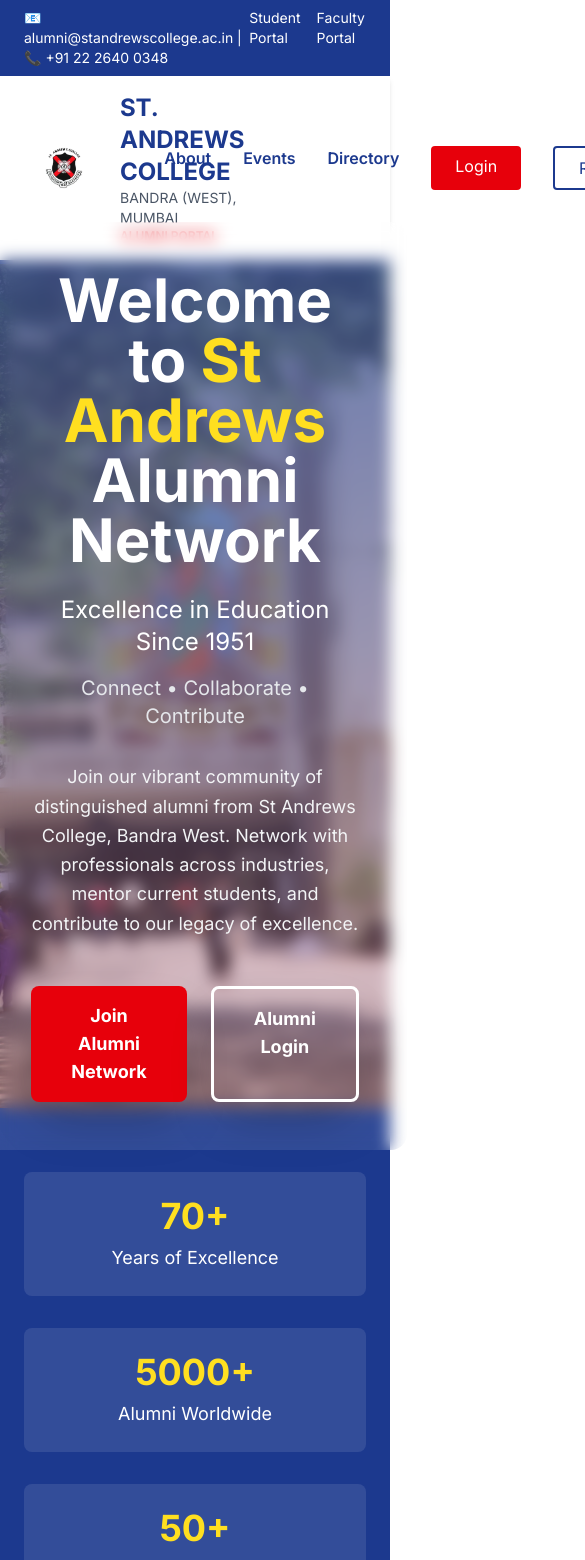
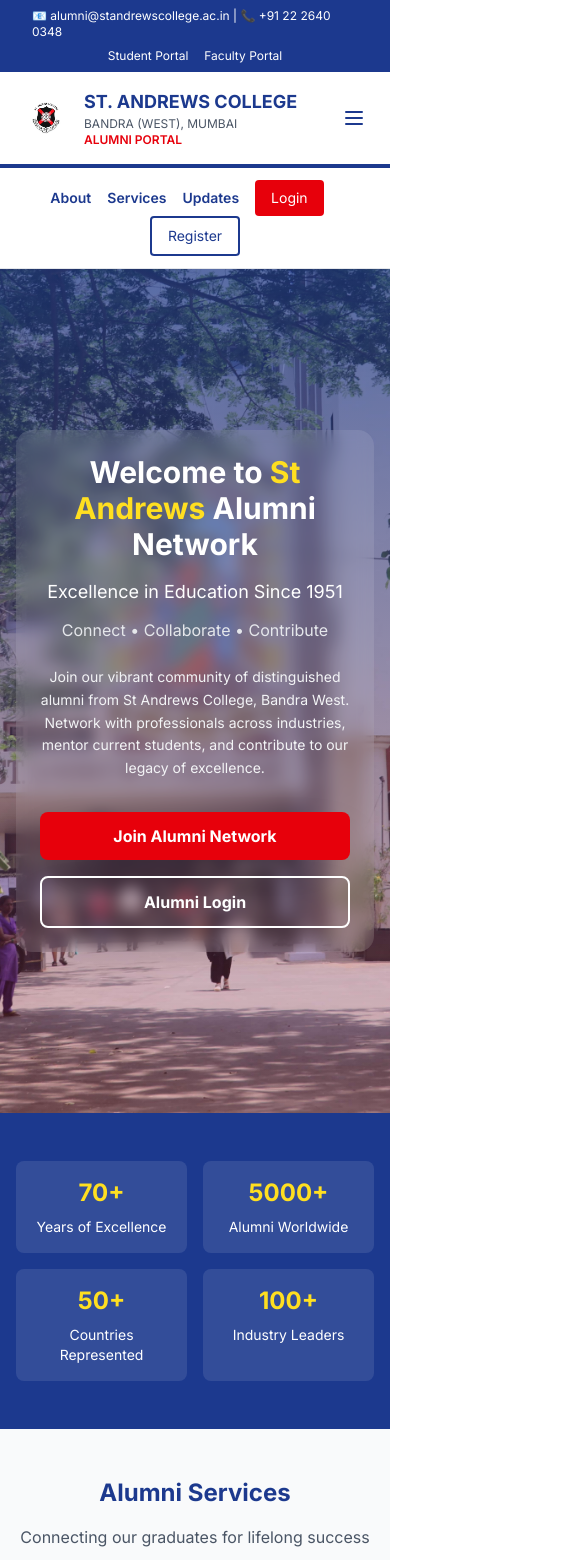
Before and after one commit to TaiyoYozakura/FP-Web-Proto, a Next.js app: page / in a window 390 px wide. Shown: the top 1560 px of the page, 585 px wide, since content can reach past the window. Built offline with nearby package versions, Linux system fonts and the light colour scheme.

Commit message:
fixed navbar responsiveness

```diff
--- a/src/app/globals.css
+++ b/src/app/globals.css
@@ -10,6 +10,7 @@
   color: var(--foreground);
   background: var(--background);
   font-family: 'Inter', -apple-system, BlinkMacSystemFont, 'Segoe UI', 'Roboto', sans-serif;
+  overflow-x: hidden;
 }
 
 /* Text shadow for better readability on images */
@@ -38,8 +39,28 @@
   transition: color 0.2s ease, background-color 0.2s ease, border-color 0.2s ease, transform 0.2s ease, box-shadow 0.2s ease;
 }
 
+/* Mobile-first responsive utilities */
+@media (max-width: 640px) {
+  .container {
+    padding-left: 1rem;
+    padding-right: 1rem;
+  }
+}
+
+/* Ensure images are responsive */
+img {
+  max-width: 100%;
+  height: auto;
+}
+
 @layer utilities {
   .text-balance {
     text-wrap: balance;
   }
+
+  /* Custom responsive utilities */
+  .safe-area-inset {
+    padding-left: env(safe-area-inset-left);
+    padding-right: env(safe-area-inset-right);
+  }
 }
--- a/src/app/page.tsx
+++ b/src/app/page.tsx
@@ -3,6 +3,7 @@
 import { useState, useEffect } from 'react';
 import Link from 'next/link';
 import Image from 'next/image';
+import Navbar from '@/components/Navbar';
 
 export default function LandingPage() {
   const [isVisible, setIsVisible] = useState(false);
@@ -13,65 +14,46 @@
 
   return (
     <div className="min-h-screen bg-white">
-      {/* Top Bar */}
-      <div className="bg-blue-900 text-white py-2 px-6 text-sm">
-        <div className="container mx-auto flex justify-between">
-          <span>📧 alumni@standrewscollege.ac.in | 📞 +91 22 2640 0348</span>
-          <div className="flex space-x-4">
-            <Link href="#" className="hover:text-yellow-300">Student Portal</Link>
-            <Link href="#" className="hover:text-yellow-300">Faculty Portal</Link>
+      <Navbar />
+
+      {/* Landing Page Navigation */}
+      <div className="bg-white shadow-sm border-b border-gray-200">
+        <div className="container mx-auto px-4">
+          <div className="flex flex-wrap justify-center lg:justify-end items-center py-3 space-x-4 lg:space-x-8">
+            <Link href="#about" className="text-blue-900 hover:text-red-600 font-semibold transition-colors text-sm lg:text-base">About</Link>
+            <Link href="#services" className="text-blue-900 hover:text-red-600 font-semibold transition-colors text-sm lg:text-base">Services</Link>
+            <Link href="#updates" className="text-blue-900 hover:text-red-600 font-semibold transition-colors text-sm lg:text-base">Updates</Link>
+            <Link href="/login" className="bg-red-600 text-white px-4 py-2 rounded hover:bg-red-700 transition-colors text-sm lg:text-base">Login</Link>
+            <Link href="/register" className="border-2 border-blue-900 text-blue-900 px-4 py-2 rounded hover:bg-blue-900 hover:text-white transition-colors text-sm lg:text-base">Register</Link>
           </div>
         </div>
       </div>
 
-      {/* Navigation */}
-      <nav className="bg-white shadow-md border-b-4 border-blue-900">
-        <div className="container mx-auto px-6">
-          <div className="flex justify-between items-center py-4">
-            <div className="flex items-center space-x-4">
-              <Image src="/SAC-LOGO.webp" alt="St Andrews College" width={80} height={80} />
-              <div>
-                <h1 className="text-2xl font-bold text-blue-900">ST. ANDREWS COLLEGE</h1>
-                <p className="text-sm text-gray-600">BANDRA (WEST), MUMBAI</p>
-                <p className="text-xs text-red-600 font-semibold">ALUMNI PORTAL</p>
-              </div>
-            </div>
-            <div className="flex space-x-8">
-              <Link href="#about" className="text-blue-900 hover:text-red-600 font-semibold transition-colors">About</Link>
-              <Link href="#events" className="text-blue-900 hover:text-red-600 font-semibold transition-colors">Events</Link>
-              <Link href="/directory" className="text-blue-900 hover:text-red-600 font-semibold transition-colors">Directory</Link>
-              <Link href="/login" className="bg-red-600 text-white px-6 py-2 rounded hover:bg-red-700 transition-colors">Login</Link>
-              <Link href="/register" className="border-2 border-blue-900 text-blue-900 px-6 py-2 rounded hover:bg-blue-900 hover:text-white transition-colors">Register</Link>
-            </div>
-          </div>
-        </div>
-      </nav>
-
       {/* Hero Section */}
       <div
-        className="relative h-screen bg-cover bg-center"
+        className="relative min-h-screen bg-cover bg-center"
         style={{
           backgroundImage: 'linear-gradient(rgba(30, 58, 138, 0.7), rgba(220, 38, 38, 0.2)), url(/St-Andrews-Bg.jpg)',
           backgroundSize: 'cover',
           backgroundPosition: 'center'
         }}
       >
-        <div className={`flex flex-col items-center justify-center h-full text-center px-6 transition-all duration-1000 ${isVisible ? 'opacity-100 translate-y-0' : 'opacity-0 translate-y-10'}`}>
-          <div className="bg-white/10 backdrop-blur-sm rounded-2xl p-12 max-w-4xl">
-            <h1 className="text-6xl font-bold text-white mb-6">
+        <div className={`flex flex-col items-center justify-center min-h-screen text-center px-4 sm:px-6 lg:px-8 transition-all duration-1000 ${isVisible ? 'opacity-100 translate-y-0' : 'opacity-0 translate-y-10'}`}>
+          <div className="bg-white/10 backdrop-blur-sm rounded-2xl p-6 sm:p-8 lg:p-12 max-w-4xl mx-auto">
+            <h1 className="text-3xl sm:text-4xl lg:text-6xl font-bold text-white mb-4 lg:mb-6">
               Welcome to <span className="text-yellow-300">St Andrews</span> Alumni Network
             </h1>
-            <p className="text-2xl text-white mb-4">Excellence in Education Since 1951</p>
-            <p className="text-xl text-gray-200 mb-8">Connect • Collaborate • Contribute</p>
-            <p className="text-lg text-gray-100 mb-12 leading-relaxed">
+            <p className="text-lg sm:text-xl lg:text-2xl text-white mb-3 lg:mb-4">Excellence in Education Since 1951</p>
+            <p className="text-base sm:text-lg lg:text-xl text-gray-200 mb-6 lg:mb-8">Connect • Collaborate • Contribute</p>
+            <p className="text-sm sm:text-base lg:text-lg text-gray-100 mb-8 lg:mb-12 leading-relaxed">
               Join our vibrant community of distinguished alumni from St Andrews College, Bandra West.
               Network with professionals across industries, mentor current students, and contribute to our legacy of excellence.
             </p>
-            <div className="flex justify-center space-x-6">
-              <Link href="/register" className="bg-red-600 text-white px-10 py-4 rounded-lg text-lg font-bold hover:bg-red-700 transform hover:scale-105 transition-all shadow-2xl">
+            <div className="flex flex-col sm:flex-row justify-center gap-4 sm:gap-6">
+              <Link href="/register" className="bg-red-600 text-white px-6 sm:px-8 lg:px-10 py-3 lg:py-4 rounded-lg text-base lg:text-lg font-bold hover:bg-red-700 transform hover:scale-105 transition-all shadow-2xl">
                 Join Alumni Network
               </Link>
-              <Link href="/login" className="border-3 border-white text-white px-10 py-4 rounded-lg text-lg font-bold hover:bg-white hover:text-blue-900 transform hover:scale-105 transition-all shadow-2xl">
+              <Link href="/login" className="border-2 border-white text-white px-6 sm:px-8 lg:px-10 py-3 lg:py-4 rounded-lg text-base lg:text-lg font-bold hover:bg-white hover:text-blue-900 transform hover:scale-105 transition-all shadow-2xl">
                 Alumni Login
               </Link>
             </div>
@@ -80,72 +62,72 @@
       </div>
 
       {/* College Stats */}
-      <section className="py-16 bg-blue-900 text-white">
-        <div className="container mx-auto px-6">
-          <div className="grid md:grid-cols-4 gap-8 text-center">
-            <div className="bg-white/10 rounded-lg p-6">
-              <h3 className="text-4xl font-bold text-yellow-300 mb-2">70+</h3>
-              <p className="text-lg">Years of Excellence</p>
+      <section className="py-12 lg:py-16 bg-blue-900 text-white">
+        <div className="container mx-auto px-4 sm:px-6">
+          <div className="grid grid-cols-2 lg:grid-cols-4 gap-4 lg:gap-8 text-center">
+            <div className="bg-white/10 rounded-lg p-4 lg:p-6">
+              <h3 className="text-2xl lg:text-4xl font-bold text-yellow-300 mb-2">70+</h3>
+              <p className="text-sm lg:text-lg">Years of Excellence</p>
             </div>
-            <div className="bg-white/10 rounded-lg p-6">
-              <h3 className="text-4xl font-bold text-yellow-300 mb-2">5000+</h3>
-              <p className="text-lg">Alumni Worldwide</p>
+            <div className="bg-white/10 rounded-lg p-4 lg:p-6">
+              <h3 className="text-2xl lg:text-4xl font-bold text-yellow-300 mb-2">5000+</h3>
+              <p className="text-sm lg:text-lg">Alumni Worldwide</p>
             </div>
-            <div className="bg-white/10 rounded-lg p-6">
-              <h3 className="text-4xl font-bold text-yellow-300 mb-2">50+</h3>
-              <p className="text-lg">Countries Represented</p>
+            <div className="bg-white/10 rounded-lg p-4 lg:p-6">
+              <h3 className="text-2xl lg:text-4xl font-bold text-yellow-300 mb-2">50+</h3>
+              <p className="text-sm lg:text-lg">Countries Represented</p>
             </div>
-            <div className="bg-white/10 rounded-lg p-6">
-              <h3 className="text-4xl font-bold text-yellow-300 mb-2">100+</h3>
-              <p className="text-lg">Industry Leaders</p>
+            <div className="bg-white/10 rounded-lg p-4 lg:p-6">
+              <h3 className="text-2xl lg:text-4xl font-bold text-yellow-300 mb-2">100+</h3>
+              <p className="text-sm lg:text-lg">Industry Leaders</p>
             </div>
           </div>
         </div>
       </section>
 
       {/* Features */}
-      <section className="py-20 bg-gray-50">
-        <div className="container mx-auto px-6">
-          <h2 className="text-4xl font-bold text-center text-blue-900 mb-4">Alumni Services</h2>
-          <p className="text-center text-gray-600 mb-16 text-lg">Connecting our graduates for lifelong success</p>
-          <div className="grid md:grid-cols-3 gap-8">
+      <section id="services" className="py-12 lg:py-20 bg-gray-50">
+        <div className="container mx-auto px-4 sm:px-6">
+          <h2 className="text-2xl sm:text-3xl lg:text-4xl font-bold text-center text-blue-900 mb-4">Alumni Services</h2>
+          <p className="text-center text-gray-600 mb-8 lg:mb-16 text-base lg:text-lg">Connecting our graduates for lifelong success</p>
+          <div className="grid sm:grid-cols-2 lg:grid-cols-3 gap-6 lg:gap-8">
             {[
-              { title: 'Alumni Directory', desc: 'Connect with classmates and professionals across industries', icon: '🎓', color: 'border-blue-500' },
-              { title: 'Career Network', desc: 'Access job opportunities and mentorship programs', icon: '💼', color: 'border-red-500' },
-              { title: 'College Events', desc: 'Reunions, seminars, and networking events', icon: '🎉', color: 'border-yellow-500' },
-              { title: 'Mentorship Program', desc: 'Guide current students and young professionals', icon: '👨🏫', color: 'border-green-500' },
-              { title: 'Giving Back', desc: 'Support scholarships and college development', icon: '❤️', color: 'border-purple-500' },
-              { title: 'Global Network', desc: 'Connect with alumni chapters worldwide', icon: '🌍', color: 'border-indigo-500' }
+              { title: 'Alumni Directory', desc: 'Connect with classmates and professionals across industries', icon: '🎓', color: 'border-blue-500', link: '/directory' },
+              { title: 'Career Network', desc: 'Access job opportunities and mentorship programs', icon: '💼', color: 'border-red-500', link: '/jobs' },
+              { title: 'College Events', desc: 'Reunions, seminars, and networking events', icon: '🎉', color: 'border-yellow-500', link: '/events' },
+              { title: 'Mentorship Program', desc: 'Guide current students and young professionals', icon: '👨🏫', color: 'border-green-500', link: '/dashboard' },
+              { title: 'Giving Back', desc: 'Support scholarships and college development', icon: '❤️', color: 'border-purple-500', link: '/donation' },
+              { title: 'Global Network', desc: 'Connect with alumni chapters worldwide', icon: '🌍', color: 'border-indigo-500', link: '/directory' }
             ].map((feature, index) => (
-              <div key={index} className={`bg-white border-l-4 ${feature.color} p-8 rounded-lg shadow-lg hover:shadow-xl transform hover:-translate-y-2 transition-all duration-300`}>
-                <div className="text-5xl mb-4">{feature.icon}</div>
-                <h3 className="text-xl font-bold text-blue-900 mb-4">{feature.title}</h3>
-                <p className="text-gray-600 leading-relaxed">{feature.desc}</p>
-              </div>
+              <Link key={index} href={feature.link} className={`bg-white border-l-4 ${feature.color} p-6 lg:p-8 rounded-lg shadow-lg hover:shadow-xl transform hover:-translate-y-2 transition-all duration-300 block`}>
+                <div className="text-4xl lg:text-5xl mb-4">{feature.icon}</div>
+                <h3 className="text-lg lg:text-xl font-bold text-blue-900 mb-4">{feature.title}</h3>
+                <p className="text-gray-600 leading-relaxed text-sm lg:text-base">{feature.desc}</p>
+              </Link>
             ))}
           </div>
         </div>
       </section>
 
       {/* News & Updates */}
-      <section className="py-20 bg-white">
-        <div className="container mx-auto px-6">
-          <h2 className="text-4xl font-bold text-center text-blue-900 mb-16">Latest Updates</h2>
-          <div className="grid md:grid-cols-3 gap-8">
+      <section id="updates" className="py-12 lg:py-20 bg-white">
+        <div className="container mx-auto px-4 sm:px-6">
+          <h2 className="text-2xl sm:text-3xl lg:text-4xl font-bold text-center text-blue-900 mb-8 lg:mb-16">Latest Updates</h2>
+          <div className="grid sm:grid-cols-2 lg:grid-cols-3 gap-6 lg:gap-8">
             {[
-              { title: 'Annual Alumni Reunion 2024', date: 'December 15, 2024', preview: 'Join us for our biggest alumni gathering featuring distinguished speakers and networking opportunities...', category: 'Event' },
-              { title: 'New Scholarship Fund Launched', date: 'November 20, 2024', preview: 'Alumni contributions establish merit-based scholarships for deserving students from economically weaker sections...', category: 'News' },
-              { title: 'Distinguished Alumni Awards', date: 'October 30, 2024', preview: 'Celebrating outstanding achievements of our alumni in various fields including business, arts, and social service...', category: 'Achievement' }
+              { title: 'Annual Alumni Reunion 2024', date: 'December 15, 2024', preview: 'Join us for our biggest alumni gathering featuring distinguished speakers and networking opportunities...', category: 'Event', link: '/events' },
+              { title: 'New Scholarship Fund Launched', date: 'November 20, 2024', preview: 'Alumni contributions establish merit-based scholarships for deserving students from economically weaker sections...', category: 'News', link: '/news' },
+              { title: 'Distinguished Alumni Awards', date: 'October 30, 2024', preview: 'Celebrating outstanding achievements of our alumni in various fields including business, arts, and social service...', category: 'Achievement', link: '/news' }
             ].map((news, index) => (
               <article key={index} className="bg-white border border-gray-200 rounded-lg overflow-hidden shadow-lg hover:shadow-xl transition-shadow">
-                <div className="p-6">
+                <div className="p-4 lg:p-6">
                   <div className="flex items-center justify-between mb-4">
-                    <span className="bg-blue-100 text-blue-800 px-3 py-1 rounded-full text-sm font-semibold">{news.category}</span>
-                    <span className="text-gray-500 text-sm">{news.date}</span>
+                    <span className="bg-blue-100 text-blue-800 px-3 py-1 rounded-full text-xs lg:text-sm font-semibold">{news.category}</span>
+                    <span className="text-gray-500 text-xs lg:text-sm">{news.date}</span>
                   </div>
-                  <h3 className="text-xl font-bold text-blue-900 mb-3">{news.title}</h3>
-                  <p className="text-gray-600 mb-4 leading-relaxed">{news.preview}</p>
-                  <Link href="#" className="text-red-600 hover:text-red-800 font-semibold">Read More →</Link>
+                  <h3 className="text-lg lg:text-xl font-bold text-blue-900 mb-3">{news.title}</h3>
+                  <p className="text-gray-600 mb-4 leading-relaxed text-sm lg:text-base">{news.preview}</p>
+                  <Link href={news.link} className="text-red-600 hover:text-red-800 font-semibold text-sm lg:text-base">Read More →</Link>
                 </div>
               </article>
             ))}
@@ -154,48 +136,49 @@
       </section>
 
       {/* Footer */}
-      <footer className="bg-blue-900 text-white py-12">
-        <div className="container mx-auto px-6">
-          <div className="grid md:grid-cols-4 gap-8 mb-8">
+      <footer id="about" className="bg-blue-900 text-white py-8 lg:py-12">
+        <div className="container mx-auto px-4 sm:px-6">
+          <div className="grid sm:grid-cols-2 lg:grid-cols-4 gap-6 lg:gap-8 mb-8">
             <div>
               <div className="flex items-center mb-4">
-                <Image src="/SAC-LOGO.webp" alt="St Andrews College" width={50} height={50} className="mr-3" />
+                <Image src="/SAC-LOGO.webp" alt="St Andrews College" width={40} height={40} className="mr-3 lg:w-12 lg:h-12" />
                 <div>
-                  <h3 className="font-bold text-lg">St Andrews College</h3>
-                  <p className="text-sm text-gray-300">Bandra West, Mumbai</p>
+                  <h3 className="font-bold text-base lg:text-lg">St Andrews College</h3>
+                  <p className="text-xs lg:text-sm text-gray-300">Bandra West, Mumbai</p>
                 </div>
               </div>
-              <p className="text-gray-300 text-sm">Excellence in Education Since 1951</p>
+              <p className="text-gray-300 text-xs lg:text-sm">Excellence in Education Since 1951</p>
             </div>
             <div>
-              <h4 className="font-bold mb-4">Quick Links</h4>
-              <div className="space-y-2 text-sm">
-                <Link href="#" className="block text-gray-300 hover:text-yellow-300">About College</Link>
+              <h4 className="font-bold mb-4 text-sm lg:text-base">Quick Links</h4>
+              <div className="space-y-2 text-xs lg:text-sm">
+                <Link href="/dashboard" className="block text-gray-300 hover:text-yellow-300">Dashboard</Link>
                 <Link href="/directory" className="block text-gray-300 hover:text-yellow-300">Alumni Directory</Link>
                 <Link href="/events" className="block text-gray-300 hover:text-yellow-300">Events</Link>
                 <Link href="/jobs" className="block text-gray-300 hover:text-yellow-300">Career Services</Link>
+                <Link href="/news" className="block text-gray-300 hover:text-yellow-300">News</Link>
               </div>
             </div>
             <div>
-              <h4 className="font-bold mb-4">Contact Info</h4>
-              <div className="space-y-2 text-sm text-gray-300">
+              <h4 className="font-bold mb-4 text-sm lg:text-base">Contact Info</h4>
+              <div className="space-y-2 text-xs lg:text-sm text-gray-300">
                 <p>📍 St Andrews College, Bandra West, Mumbai - 400050</p>
                 <p>📞 +91 22 2640 0348</p>
                 <p>📧 alumni@standrewscollege.ac.in</p>
               </div>
             </div>
             <div>
-              <h4 className="font-bold mb-4">Follow Us</h4>
+              <h4 className="font-bold mb-4 text-sm lg:text-base">Follow Us</h4>
               <div className="flex space-x-4">
-                <Link href="#" className="text-gray-300 hover:text-yellow-300 text-2xl">📘</Link>
-                <Link href="#" className="text-gray-300 hover:text-yellow-300 text-2xl">📷</Link>
-                <Link href="#" className="text-gray-300 hover:text-yellow-300 text-2xl">🐦</Link>
-                <Link href="#" className="text-gray-300 hover:text-yellow-300 text-2xl">💼</Link>
+                <Link href="#" className="text-gray-300 hover:text-yellow-300 text-xl lg:text-2xl">📘</Link>
+                <Link href="#" className="text-gray-300 hover:text-yellow-300 text-xl lg:text-2xl">📷</Link>
+                <Link href="#" className="text-gray-300 hover:text-yellow-300 text-xl lg:text-2xl">🐦</Link>
+                <Link href="#" className="text-gray-300 hover:text-yellow-300 text-xl lg:text-2xl">💼</Link>
               </div>
             </div>
           </div>
-          <div className="border-t border-blue-800 pt-8 text-center">
-            <p className="text-gray-400">© 2024 St Andrews College Alumni Portal. All rights reserved.</p>
+          <div className="border-t border-blue-800 pt-6 lg:pt-8 text-center">
+            <p className="text-gray-400 text-xs lg:text-sm">© 2024 St Andrews College Alumni Portal. All rights reserved.</p>
           </div>
         </div>
       </footer>
--- a/src/components/Navbar.tsx
+++ b/src/components/Navbar.tsx
@@ -1,37 +1,76 @@
+'use client';
+
+import { useState } from 'react';
 import Link from 'next/link';
 import Image from 'next/image';
 
 export default function Navbar() {
+  const [isMenuOpen, setIsMenuOpen] = useState(false);
+
   return (
     <>
-      <div className="bg-blue-900 text-white py-2 px-6 text-sm">
-        <div className="container mx-auto flex justify-between">
-          <span>📧 alumni@standrewscollege.ac.in | 📞 +91 22 2640 0348</span>
+      {/* Top Bar */}
+      <div className="bg-blue-900 text-white py-2 px-4 text-xs sm:text-sm">
+        <div className="container mx-auto flex flex-col sm:flex-row sm:justify-between items-center">
+          <span className="mb-2 sm:mb-0">📧 alumni@standrewscollege.ac.in | 📞 +91 22 2640 0348</span>
           <div className="flex space-x-4">
             <Link href="#" className="hover:text-yellow-300">Student Portal</Link>
             <Link href="#" className="hover:text-yellow-300">Faculty Portal</Link>
           </div>
         </div>
       </div>
+
+      {/* Main Navigation */}
       <nav className="bg-white shadow-md border-b-4 border-blue-900">
-        <div className="container mx-auto px-6">
+        <div className="container mx-auto px-4">
           <div className="flex justify-between items-center py-4">
-            <Link href="/" className="flex items-center space-x-4">
-              <Image src="/SAC-LOGO.webp" alt="St Andrews College" width={80} height={80} />
+            {/* Logo */}
+            <Link href="/" className="flex items-center space-x-2 sm:space-x-4">
+              <Image src="/SAC-LOGO.webp" alt="St Andrews College" width={60} height={60} className="sm:w-20 sm:h-20" />
               <div>
-                <h1 className="text-2xl font-bold text-blue-900">ST. ANDREWS COLLEGE</h1>
-                <p className="text-sm text-gray-600">BANDRA (WEST), MUMBAI</p>
+                <h1 className="text-lg sm:text-2xl font-bold text-blue-900">ST. ANDREWS COLLEGE</h1>
+                <p className="text-xs sm:text-sm text-gray-600">BANDRA (WEST), MUMBAI</p>
                 <p className="text-xs text-red-600 font-semibold">ALUMNI PORTAL</p>
               </div>
             </Link>
-            <div className="flex space-x-8">
+
+            {/* Desktop Menu */}
+            <div className="hidden lg:flex space-x-8">
               <Link href="/dashboard" className="text-blue-900 hover:text-red-600 font-semibold transition-colors">Dashboard</Link>
               <Link href="/directory" className="text-blue-900 hover:text-red-600 font-semibold transition-colors">Directory</Link>
               <Link href="/events" className="text-blue-900 hover:text-red-600 font-semibold transition-colors">Events</Link>
               <Link href="/jobs" className="text-blue-900 hover:text-red-600 font-semibold transition-colors">Jobs</Link>
               <Link href="/news" className="text-blue-900 hover:text-red-600 font-semibold transition-colors">News</Link>
             </div>
+
+            {/* Mobile Menu Button */}
+            <button
+              onClick={() => setIsMenuOpen(!isMenuOpen)}
+              className="lg:hidden p-2 text-blue-900 hover:text-red-600"
+              aria-label="Toggle menu"
+            >
+              <svg className="w-6 h-6" fill="none" stroke="currentColor" viewBox="0 0 24 24">
+                {isMenuOpen ? (
+                  <path strokeLinecap="round" strokeLinejoin="round" strokeWidth={2} d="M6 18L18 6M6 6l12 12" />
+                ) : (
+                  <path strokeLinecap="round" strokeLinejoin="round" strokeWidth={2} d="M4 6h16M4 12h16M4 18h16" />
+                )}
+              </svg>
+            </button>
           </div>
+
+          {/* Mobile Menu */}
+          {isMenuOpen && (
+            <div className="lg:hidden border-t border-gray-200 py-4">
+              <div className="flex flex-col space-y-4">
+                <Link href="/dashboard" className="text-blue-900 hover:text-red-600 font-semibold transition-colors px-2 py-1" onClick={() => setIsMenuOpen(false)}>Dashboard</Link>
+                <Link href="/directory" className="text-blue-900 hover:text-red-600 font-semibold transition-colors px-2 py-1" onClick={() => setIsMenuOpen(false)}>Directory</Link>
+                <Link href="/events" className="text-blue-900 hover:text-red-600 font-semibold transition-colors px-2 py-1" onClick={() => setIsMenuOpen(false)}>Events</Link>
+                <Link href="/jobs" className="text-blue-900 hover:text-red-600 font-semibold transition-colors px-2 py-1" onClick={() => setIsMenuOpen(false)}>Jobs</Link>
+                <Link href="/news" className="text-blue-900 hover:text-red-600 font-semibold transition-colors px-2 py-1" onClick={() => setIsMenuOpen(false)}>News</Link>
+              </div>
+            </div>
+          )}
         </div>
       </nav>
     </>
```
Also changed, not shown: src/app/dashboard/page.tsx (+37 -37 lines).
